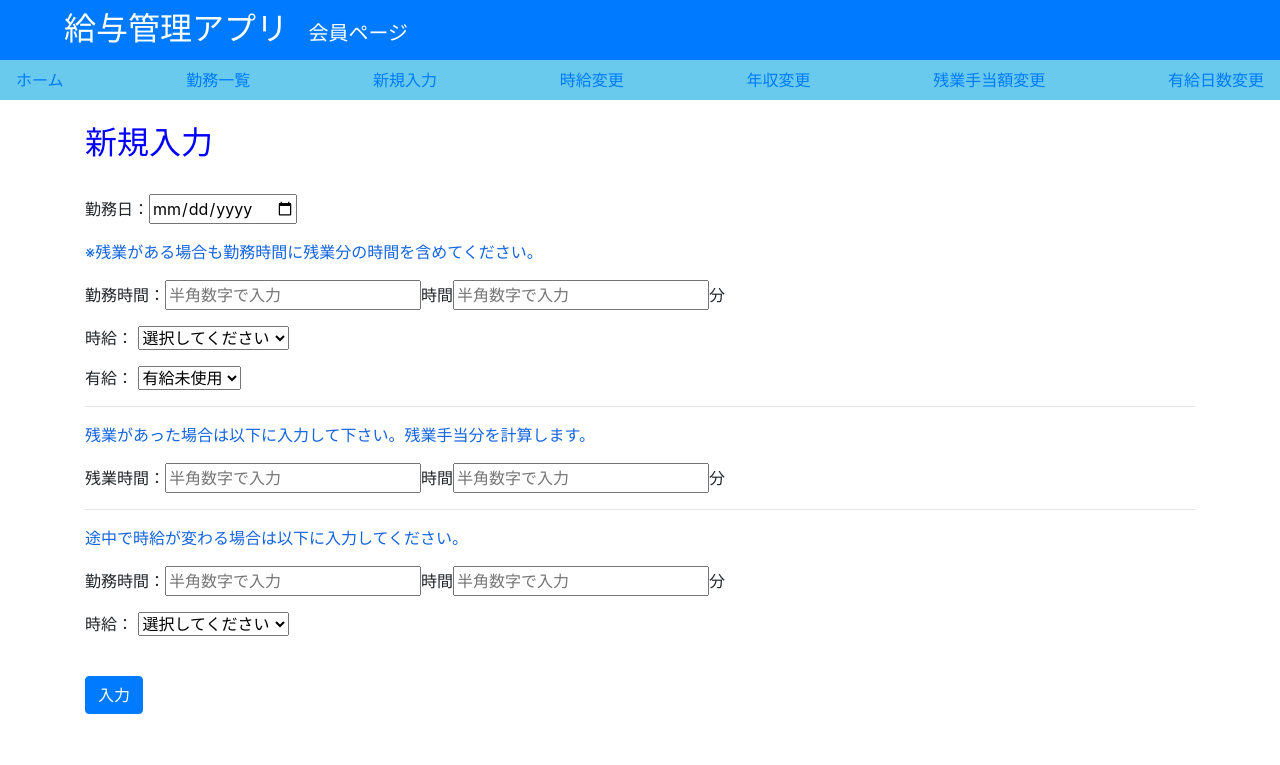
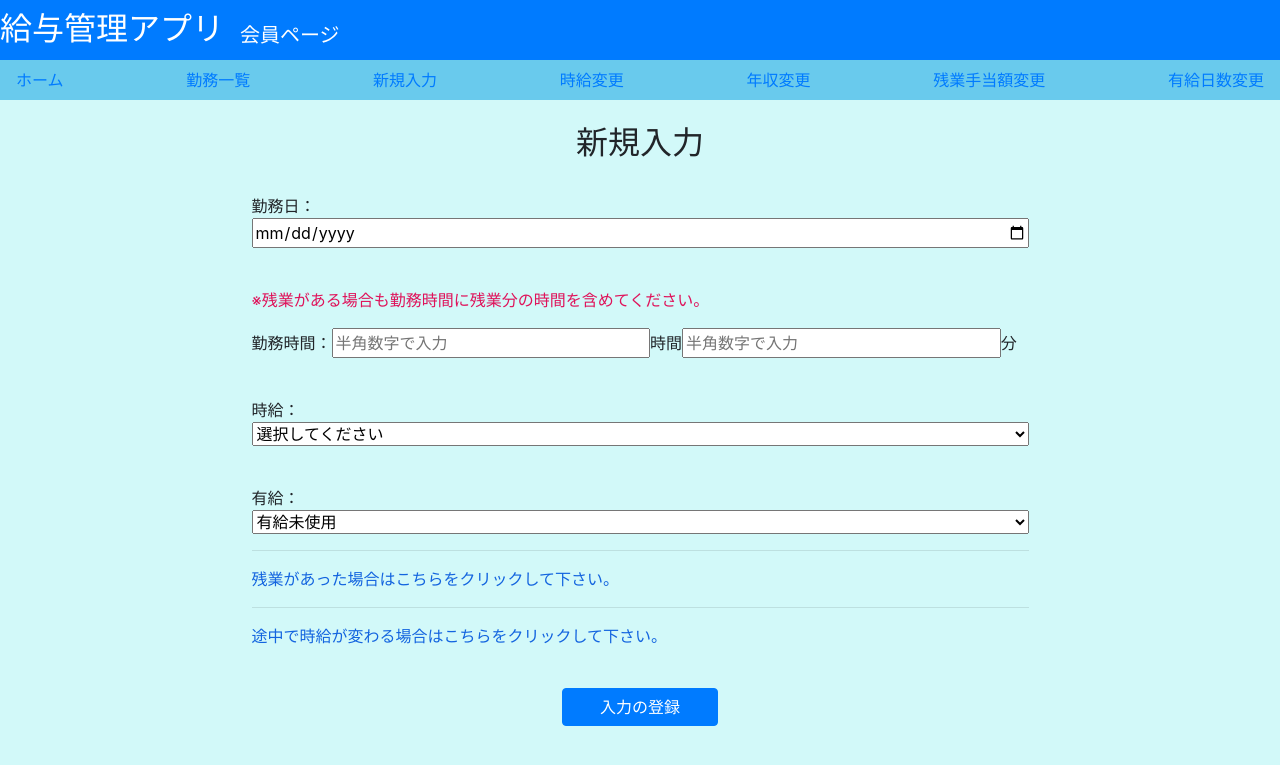
Before and after one commit to kedy49/django.app-salary, a Django app: page /create/ in a window 1280 px wide. Shown: the top 765 px of the page. Run offline with Django 4.2, Linux system fonts and the light colour scheme; a user stored in the database is signed in; data comes from the database, SQL or seed files in the repository; both versions use the stored data as it was after the commit; some libraries are stand-ins or nearby versions.

Commit message:
UIの修正、グラフ追加

```diff
--- a/salary/static/main.css
+++ b/salary/static/main.css
@@ -7,7 +7,6 @@
 }
 
 .text{
-    margin-left: 5%;
     font-size: 200%;
 }
 
@@ -55,6 +54,28 @@
 }
 
 span{
+    display: block;
     color: rgba(159, 42, 226, 0.68);
     font-size: 150%;
 }
+
+/* 横並び */
+.flex1 {
+    display: flex; /*横並び*/
+    background-color: aqua;
+}
+.flex1 .image {
+    width: 50%; /*画像サイズ指定*/
+    margin: 0;
+    padding: 0;
+}
+.flex1 .image img {
+    width: 100%;
+    height: auto;
+    background-color: rebeccapurple;
+}
+.flex1 .text2 {
+    margin: 0 0 0 20px;
+    padding: 0;
+    width: 50%;
+}
--- a/salary/templates/salary/base2.html
+++ b/salary/templates/salary/base2.html
@@ -8,10 +8,19 @@
         <script src="https://cdnjs.cloudflare.com/ajax/libs/popper.js/1.12.9/umd/popper.min.js" integrity="sha384-ApNbgh9B+Y1QKtv3Rn7W3mgPxhU9K/ScQsAP7hUibX39j7fakFPskvXusvfa0b4Q" crossorigin="anonymous"></script>
         <script src="https://maxcdn.bootstrapcdn.com/bootstrap/4.0.0/js/bootstrap.min.js" integrity="sha384-JZR6Spejh4U02d8jOt6vLEHfe/JQGiRRSQQxSfFWpi1MquVdAyjUar5+76PVCmYl" crossorigin="anonymous"></script>
     </head>
-    <body>
-        <nav class="navbar2 navbar-expand-lg navbar-dark bg-primary">
+    <body style=" background-color: rgb(210, 249, 249);">
+        <nav style="display:flex;" class="navbar2 navbar-expand-lg navbar-dark bg-primary">
             <a class="text navbar-brand" href="{% url 'top' 1 %}">給与管理アプリ</a>
-            <a class="navbar-brand" href="{% url 'index' %}">会員ページ</a>
+            <a class="navbar-brand" style="margin-top: 15px;" href="{% url 'index' %}">会員ページ</a>
+            <!-- <a class="navbar-brand btn" style="height: 40px; justify-content: end; margin-top: 10px; color: blue; background-color: rgb(105, 202, 237);;" onclick="clickBtn3()">メニュー</a>
+            <li id="hide3" style="display:flex; flex-flow: column; background-color: rgb(206, 240, 240);">
+                <a href="{% url 'list' %}" style="color: black;">月ごとの勤務記録</a>
+                <a href="{% url 'list' %}" style="color: black;">月ごとの勤務記録</a>
+                <a href="{% url 'list' %}" style="color: black;">月ごとの勤務記録</a>
+                <a href="{% url 'list' %}" style="color: black;">月ごとの勤務記録</a>
+                <a href="{% url 'list' %}" style="color: black;">月ごとの勤務記録</a>
+                <a href="{% url 'list' %}" style="color: black;">月ごとの勤務記録</a>
+            </li> -->
         </nav>
         {% include "salary/navi.html" %}
         <div class="container mt-4">
@@ -26,5 +35,22 @@
             <p>※コンテンツがありません。</p>
             {% endblock %}
         </div>
+
     </body>
+    <script>
+        //初期表示は非表示
+        document.getElementById("hide3").style.display ="none";
+
+        function clickBtn3(){
+            var p1 = document.getElementById("hide3");
+
+            if(p1.style.display=="block"){
+                // noneで非表示
+                p1.style.display ="none";
+            }else{
+                // blockで表示
+                p1.style.display ="block";
+            }
+        }
+        </script>
 </html>
--- a/salary/templates/salary/wage_list.html
+++ b/salary/templates/salary/wage_list.html
@@ -3,7 +3,7 @@
 
 {% block main %}
 <br><br>
-<table id=wage_list width="100%" class="table table-striped table-bordered table-hover">
+<table style="background-color: white;" id=wage_list width="100%" class="table table-striped table-bordered table-hover">
     <thead>
         <tr>
             <th class="center">時給</th>
--- a/salary/templates/salary/work_detail.html
+++ b/salary/templates/salary/work_detail.html
@@ -17,7 +17,7 @@
             <th class="text-center">時給</th>
             {% if work.wage_2 %}
                 <th class="text-center">時給変更後の勤務時間</th>
-                <th class="text-center">変更後の時給</th>
+                <th class="text-center">時給変更後の時給</th>
             {% endif %}
             <th class="text-center">日当</th>
             <th class="text-center">残業</th>
--- a/salary/templates/salary/work_form.html
+++ b/salary/templates/salary/work_form.html
@@ -7,12 +7,12 @@
 {% else %}
 
     {% block main %}
-
-        <h2 style="color: blue;">新規入力</h2>
+    <div style="width: 70%; margin-left: 15%;">
+        <h2 style="text-align: center;">新規入力</h2>
         <br>
         <form method="post">
             {% csrf_token %}
-            <p>勤務日：<input type="date" name="Worked_date"></p>
+            <p>勤務日：<input type="date" name="Worked_date" style="width: 100%;"></p><br>
             <!-- エラーメッセージ設定 -->
             {% if form.errors %}
             <ul>
@@ -22,8 +22,8 @@
             </ul><br>
             {% endif %}
 
-            <p style="color: rgb(19, 100, 223);">※残業がある場合も勤務時間に残業分の時間を含めてください。</p>
-            <p>勤務時間：<input type="number" name="Worktime_h" placeholder="半角数字で入力">時間<input type="number" placeholder="半角数字で入力" name="Worktime_m">分</p>
+            <p style="color: rgb(223, 19, 90);">※残業がある場合も勤務時間に残業分の時間を含めてください。</p>
+            <p>勤務時間：<input type="number" name="Worktime_h" placeholder="半角数字で入力" style="width: 41%;">時間<input type="number" placeholder="半角数字で入力" name="Worktime_m" style="width: 41%;">分</p><br>
             <!-- エラーメッセージ設定 -->
             {% if form.errors %}
             <ul>
@@ -35,13 +35,13 @@
 
             <p>
                 時給：
-                <select name="wage">
+                <select name="wage" style="width: 100%;">
                     <option value="" selected hidden>選択してください</option>
                     {% for hourly_wage in hourly_wage %}
                     <option value="{{hourly_wage.name}}">{{hourly_wage.name}}</option>
                     {% endfor %}
                 </select>
-            </p>
+            </p><br>
             <!-- エラーメッセージ設定 -->
             {% if form.errors %}
             <ul>
@@ -53,7 +53,7 @@
 
             <p>
                 有給：
-                <select name="yukyu">
+                <select name="yukyu" style="width: 100%;">
                     <option value="False">有給未使用</option>
                     {% if total_yukyu > sum_yukyu %}
                         <option value="True">有給使用</option>
@@ -61,24 +61,54 @@
                 </select>
             </p>
             <hr>
-            <p style="color: rgb(19, 100, 223);">残業があった場合は以下に入力して下さい。残業手当分を計算します。</p>
-            <p>残業時間：<input type="number" name="zangyo_h" placeholder="半角数字で入力">時間<input type="number" name="zangyo_m" placeholder="半角数字で入力">分</p>
+            <p style="color: rgb(19, 100, 223);"><a onclick="clickBtn1()">残業があった場合はこちらをクリックして下さい。</a></p>
+            <p id="hide1">残業時間：<input type="number" name="zangyo_h" placeholder="半角数字で入力" style="width: 41%;">時間<input type="number" name="zangyo_m" placeholder="半角数字で入力" style="width: 41%;">分</p>
             <hr>
-            <p style="color: rgb(19, 100, 223);">途中で時給が変わる場合は以下に入力してください。</p>
-            <p>勤務時間：<input type="number" name="Worktime_h_2" placeholder="半角数字で入力">時間<input type="number" name="Worktime_m_2" placeholder="半角数字で入力">分</p>
-            <p>
+            <p style="color: rgb(19, 100, 223);"><a onclick="clickBtn2()">途中で時給が変わる場合はこちらをクリックして下さい。</a></p>
+            <p id="hide2">
+                勤務時間：<input type="number" name="Worktime_h_2" placeholder="半角数字で入力" style="width: 41%;">時間<input type="number" name="Worktime_m_2" placeholder="半角数字で入力" style="width: 41%;">分<br><br>
                 時給：
-                <select name="wage_2">
+                <select name="wage_2" style="width: 100%;">
                     <option value="" selected hidden>選択してください</option>
                     {% for hourly_wage in hourly_wage %}
-                        <option value="{{hourly_wage.name}}">{{hourly_wage.name}}</option>
+                        <option value="{{hourly_wage.name}}">{{hourly_wage.name}}円</option>
                     {% endfor %}
                 </select>
             </p>
             <br>
-            <input type="submit" value="入力" class="btn btn-primary" />
+            <input style="margin-left: 40%; width: 20%;" type="submit" value="入力の登録" class="btn btn-primary" />
         </form>
 
+        <script>
+            //初期表示は非表示
+            document.getElementById("hide1").style.display ="none";
+            document.getElementById("hide2").style.display ="none";
+
+            function clickBtn1(){
+                var p1 = document.getElementById("hide1");
+
+                if(p1.style.display=="block"){
+                    // noneで非表示
+                    p1.style.display ="none";
+                }else{
+                    // blockで表示
+                    p1.style.display ="block";
+                }
+            }
+
+            function clickBtn2(){
+                var p1 = document.getElementById("hide2");
+
+                if(p1.style.display=="block"){
+                    // noneで非表示
+                    p1.style.display ="none";
+                }else{
+                    // blockで表示
+                    p1.style.display ="block";
+                }
+            }
+            </script>
+    </div>
     {% endblock %}
 
-{% endif%}
+{% endif %}
--- a/salary/templates/salary/yearwage_list.html
+++ b/salary/templates/salary/yearwage_list.html
@@ -3,7 +3,7 @@
 
 {% block main %}
 <br><br>
-    <table id=wage_list width="100%" class="table table-striped table-bordered table-hover">
+    <table style="background-color: white;" id=wage_list width="100%" class="table table-striped table-bordered table-hover">
         <thead>
             <tr>
                 <th class="center">年収</th>
--- a/salary/views.py
+++ b/salary/views.py
@@ -10,6 +10,7 @@ from .forms import SignUpForm, ZangyoForm, YukyuForm
 import math
 from django.utils.translation import gettext as _
 from django.core.exceptions import ValidationError
+from . import graph
 
 l=1
 
@@ -100,6 +101,18 @@ def apptop_template(request,year_wage_id):
     wage_avg = Work.objects.filter(Worked_date__year = day.year,Worked_date__month = day.month,user_id=request.user.id).aggregate(Avg("wage"))
     wage_avg_2 = Work.objects.filter(Worked_date__year = date.today().year,Worked_date__month = date.today().month,user_id=request.user.id).aggregate(Avg("wage"))
     month = int(date.today().month)
+    year_wage = Yearwage.objects.filter(user_id=request.user.id)
+
+    if year_wage.get(id=year_wage_id).name-sum_wage1>=0:
+        # 円グラフ設定
+        pie = [sum_wage1, year_wage.get(id=year_wage_id).name-sum_wage1]
+        # Plot_Piechart関数の「l」に渡す配列（円グラフのラベル）
+        label = ["累計給与","残り"]
+    else:
+        pie = [sum_wage1]
+        label = ["累計給与"]
+    chart = graph.Plot_PieChart(pie, label)
+
     if l == 0:
         return render(request,"salary/setting.html",{"wage":Wage.objects.filter(user_id=request.user.id),"yearwage":yearwage,"totalyukyu":Total_yukyu,"zangyo":zangyo})
     else:
@@ -116,9 +129,10 @@ def apptop_template(request,year_wage_id):
                 'yearwage':yearwage,
                 'sum_yukyu':sum_yukyu.get("yukyu__sum"),
                 'total_yukyu':Total_yukyu,
-                'year_wage':Yearwage.objects.filter(user_id=request.user.id),
+                'year_wage':year_wage,
                 'zangyo':zangyo,
-                'id':year_wage_id
+                'id':year_wage_id,
+                'chart':chart,
             }
         )
 
```
Also changed, not shown: salary/graph.py (added, +31 -0 lines), salary/models.py (+12 -0 lines), salary/templates/salary/apptop.html (+13 -8 lines), salary/templates/salary/work_list.html (+13 -12 lines), db.sqlite3.
